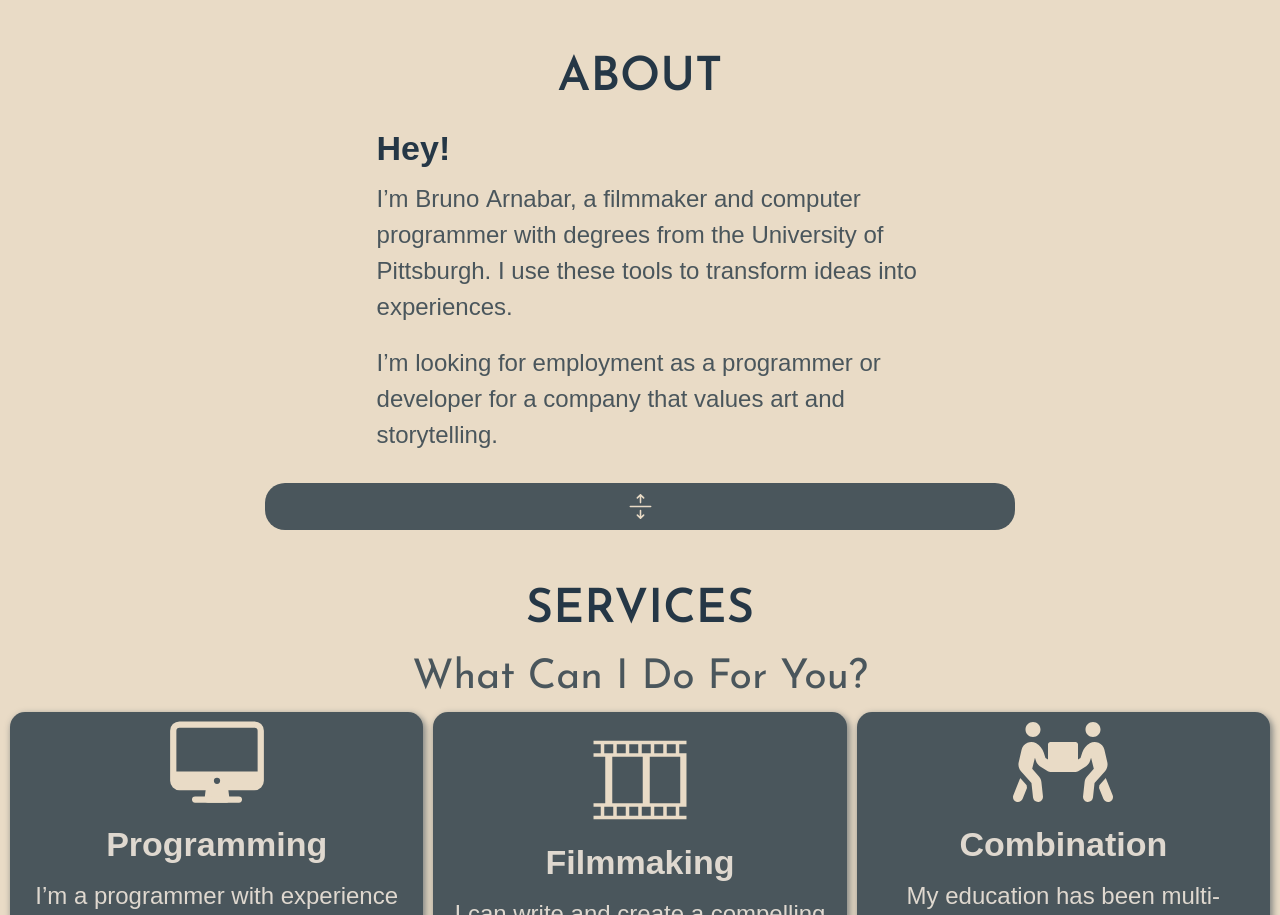
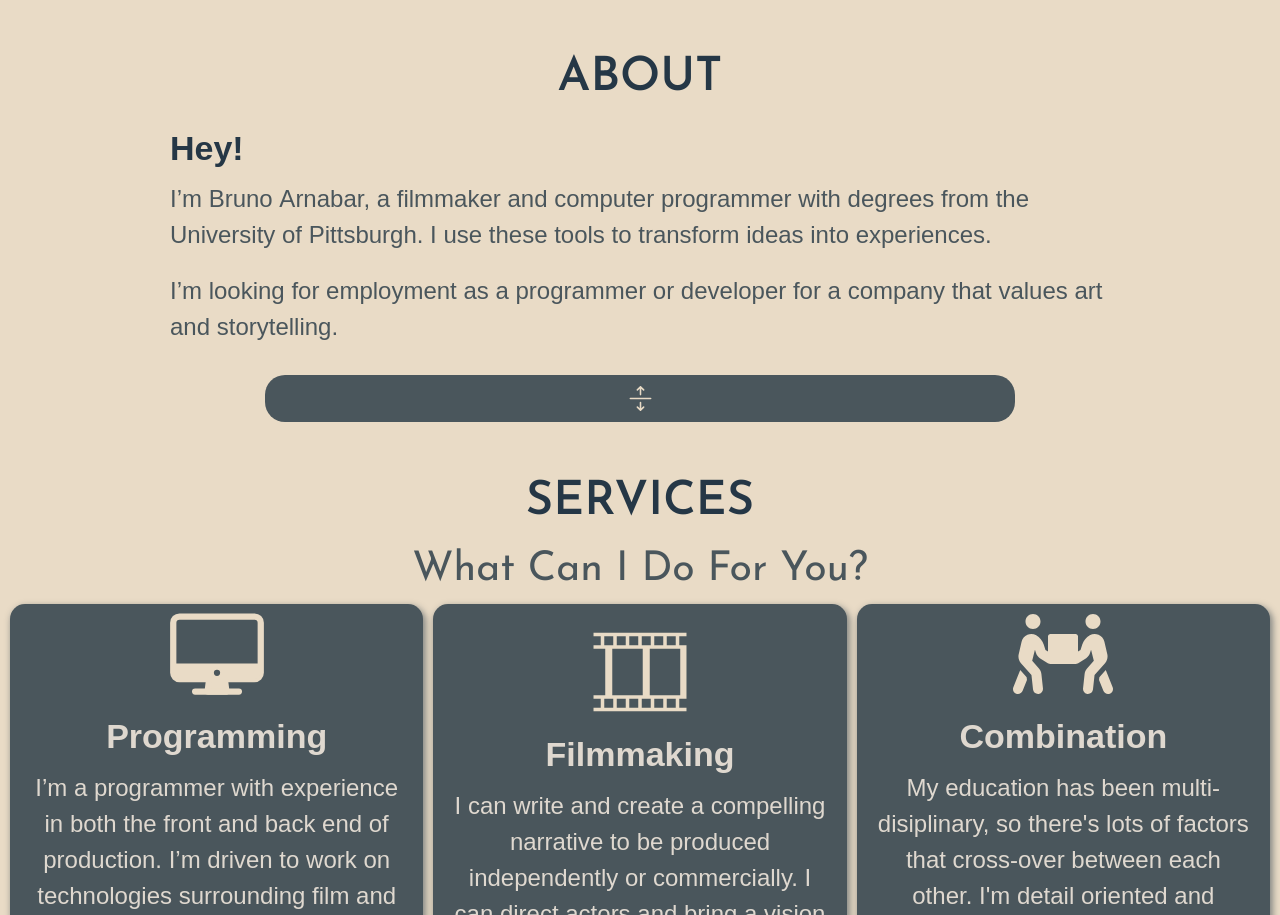
Before and after one commit to brunoarnabar/film-portfolio-deployment, a React (Create React App) app: page / in a window 1280 px wide. Shown: the part 809-1724 px from the top of the page. Built offline with nearby package versions, Linux system fonts and the light colour scheme; a web font is replaced by a local one.

Commit message:
Working Modal

```diff
--- a/src/Components/About/about.scss
+++ b/src/Components/About/about.scss
@@ -39,7 +39,7 @@
   margin: 0 0 0 auto;
 
   &.AboutMin {
-    max-width: clamp(80ch, 75vw, 175ch);
+    max-width: clamp(80ch, 75vw, 340ch);
     //80ch175ch
   }
 }
--- a/src/Components/Contact/Contact.jsx
+++ b/src/Components/Contact/Contact.jsx
@@ -14,18 +14,21 @@ export default function Contact() {
 
   const openModalOne = () => {
     setDirModalIsOpen(true);
+    setShowFullForm(true);
     document.body.style.overflow = "hidden";
     setOne((current) => !current);
   };
 
   const openModalTwo = () => {
     setDirModalIsOpen(true);
+    setShowFullForm(true);
     document.body.style.overflow = "hidden";
     setTwo((current) => !current);
   };
 
   const openModalThree = () => {
     setDirModalIsOpen(true);
+    setShowFullForm(false);
     document.body.style.overflow = "hidden";
     setThree((current) => !current);
   };
@@ -38,37 +41,31 @@ export default function Contact() {
     setThree(false);
   };
 
+  // const setFullFormTrue = useCallback(() => {
+  //   setShowFullForm(true);
+  // }, []);
+
+  // const setFullFormFalse = useCallback(() => {
+  //   setShowFullForm(false);
+  // }, []);
+
   function outputHTML(one, two, three) {
     let contactFormTitle = "";
 
     if (!one & !two & !three) return null;
     else if (one) {
       contactFormTitle = "Director Form";
-
-      useCallback(() => {
-        setShowFullForm(true);
-      }, []);
-
+      // {setFullFormTrue};
     } else if (two) {
       contactFormTitle = "Developer Form";
-
-      useCallback(() => {
-        setShowFullForm(true);
-      }, []);
-
+      // {setFullFormTrue};
     } else {
       contactFormTitle = "Just Saying Hello";
-
-      useCallback(() => {
-        setShowFullForm(false);
-      }, []);
-
+      // {setFullFormFalse};
     }
 
     return (
-      <div className="ContactFormTopTitle fs-title">
-        {contactFormTitle}
-      </div>
+      <div className="ContactFormTopTitle fs-title">{contactFormTitle}</div>
     );
   }
 
--- a/src/Components/Contact/FormContainer/FormCont.jsx
+++ b/src/Components/Contact/FormContainer/FormCont.jsx
@@ -37,8 +37,6 @@ const validate = (values) => {
 };
 
 function FormCont({closeModal, employer}) {
-
-  console.log(employer);
 
   const [val, setVal] = useState(false);
 
```
